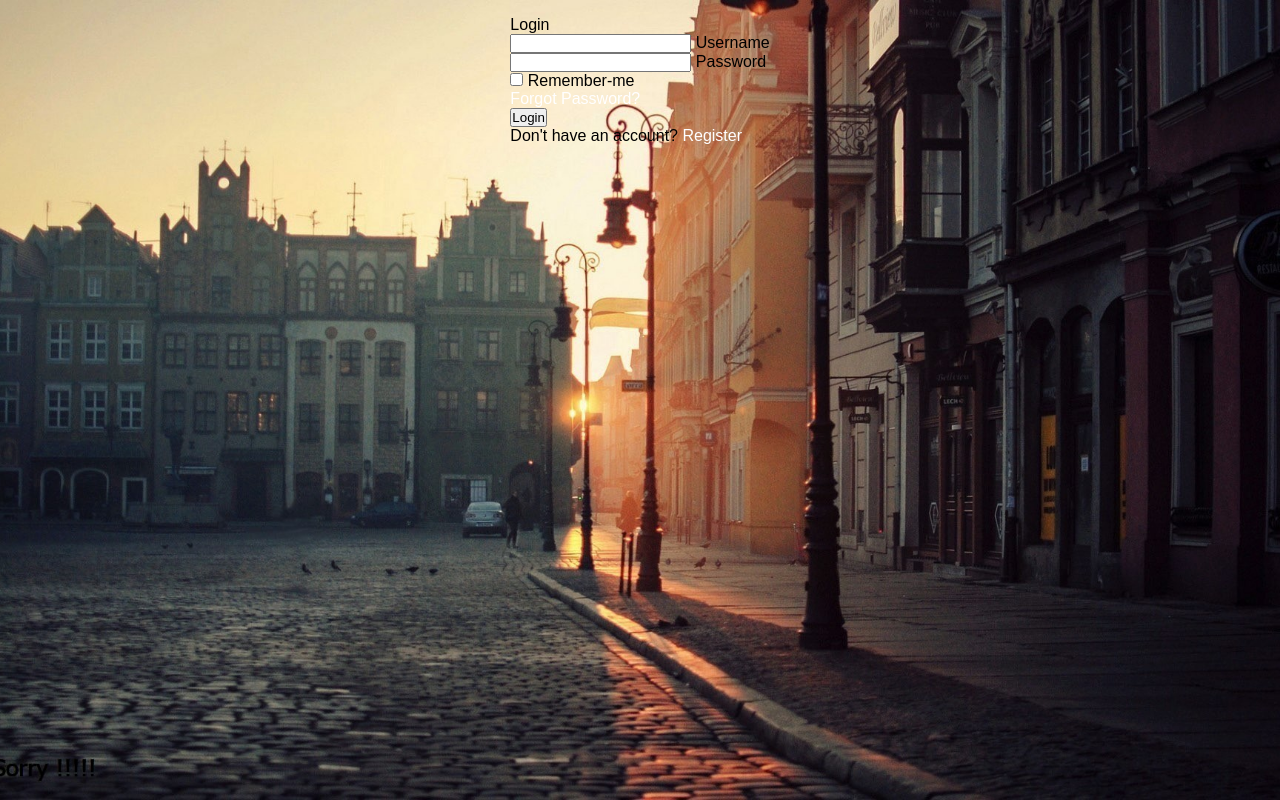
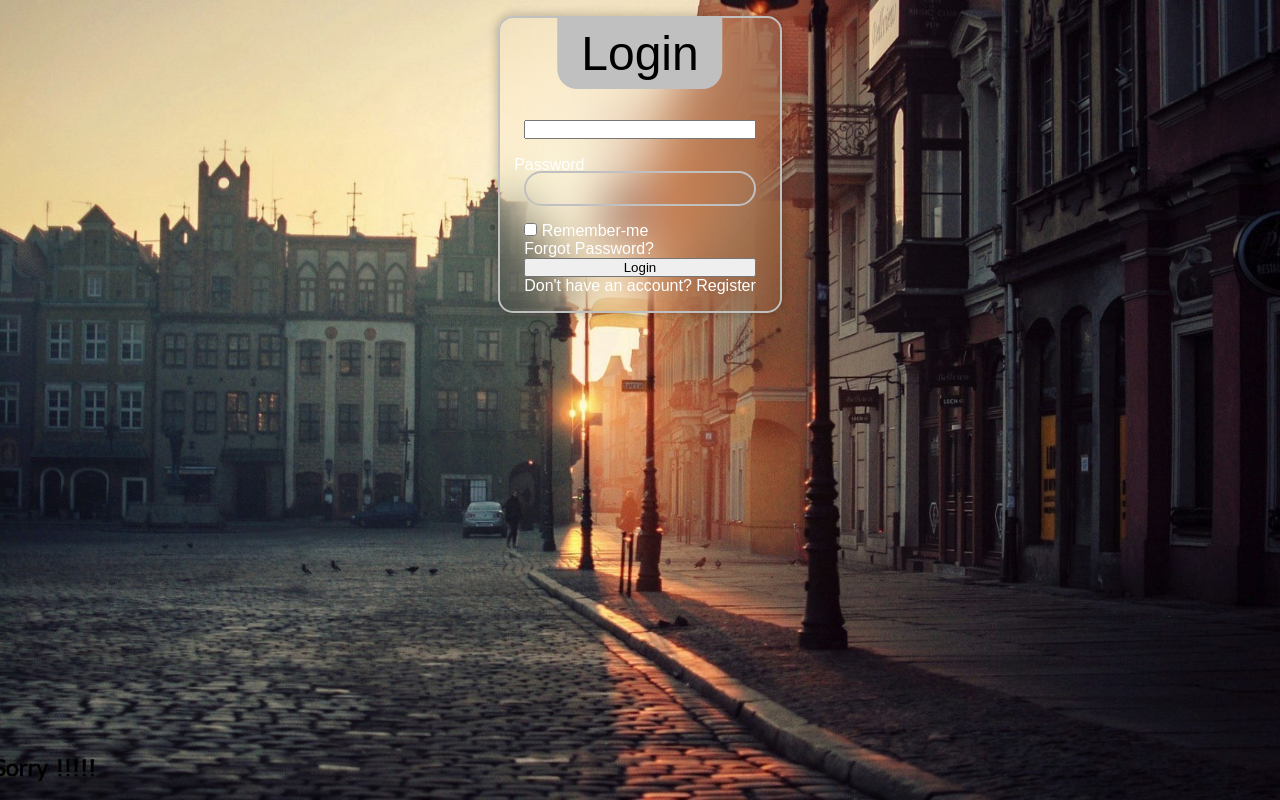
Before and after one commit to BenildoMorais/LoginPage, a plain HTML site: page index.html in a window 1280 px wide. Drawn offline with Linux system fonts and the light colour scheme.

Commit message:
ading more styles

```diff
--- a/style.css
+++ b/style.css
@@ -33,5 +33,98 @@ a:hover{
 }
 
 .Login-wrapper {
+    position: relative;
+    padding: 4rem 1.5rem 1rem 1.5rem;
+    border: 2px solid var(--primary-color);
+    border-radius: 15px;
+    backdrop-filter: blur(25px);
+    box-shadow: 0px 0px 10px 2px rgba(0,0,0,0.2);
+    color: var(--secondary-color);
+}
 
-}
+    .Login-header{
+        display: flex;
+        position: absolute;
+        top: 0;
+        left: 50%;
+        align-items: center;
+        justify-content: center;
+        padding: 0.5rem 1.5rem;
+        transform: translateX(-50%);
+        border-radius: 0 0 20px 20px;
+        background-color: var(--primary-color);
+        color: black;
+        font-size: clamp(1rem, 6vw, 3rem);
+    }
+
+    .Login-header::before{
+        counter: "";
+        position: absolute;
+        top: 0;
+        left: -30;
+        width: 30px;
+        height: 30px;
+        border-top-right-radius: 50%;
+        background: transparent;
+        box-shadow: 15px 0 0 0 var(--primary-color);
+    }
+
+    .Login-header::after{
+        content: "";
+        position: absolute;
+        top: 0;
+        right: absolute;
+        top: 0;
+        right: -30px;
+        width: 30px;
+        border-top-left-radius: 50%;
+        background: transparent;
+        box-shadow: -15px 0 0 0 var(--primary-color);
+    }
+
+    .Login-form{
+        display: flex;
+        flex-direction: column;
+        margin-top: clamp(0.5rem, 3vw, 3rem);
+        font-size: clamp (0.8rem, 3vw, 1rem);
+        gap: 1rem;
+    }
+    .input-wrapper{
+        display: flex;
+        position: relative;
+        flex-direction: column;
+    }
+
+    .input-field{
+        width: 100%;
+        padding: 0.5rem;
+        border: 2px solid var(--primary-color);
+        border-radius: 30px;
+        outline: none;
+        background: transparent;
+        color: var(--secondary-color);
+    }
+
+
+    .label{
+        position: absolute;
+        top: 50%;
+        left: 5%;
+        transform: translateY(-50%);
+        transition: 0.2s;
+    }
+
+    .input-field:focus~.label,
+    .input-field:valid~.label{
+        position: absolute;
+        top: 0%;
+        left: 0%;
+        padding: o 10px;
+        border-radius: 30px;
+        background-color: var(--primary-color);
+        color: black;
+    }
+
+    .icon{
+
+    }
```
